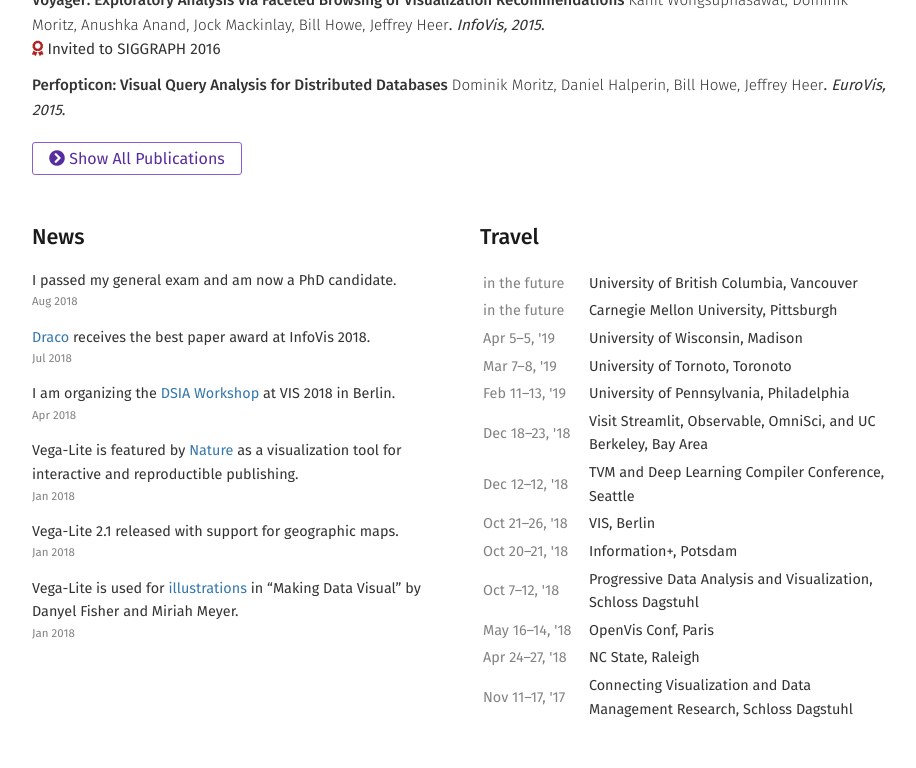
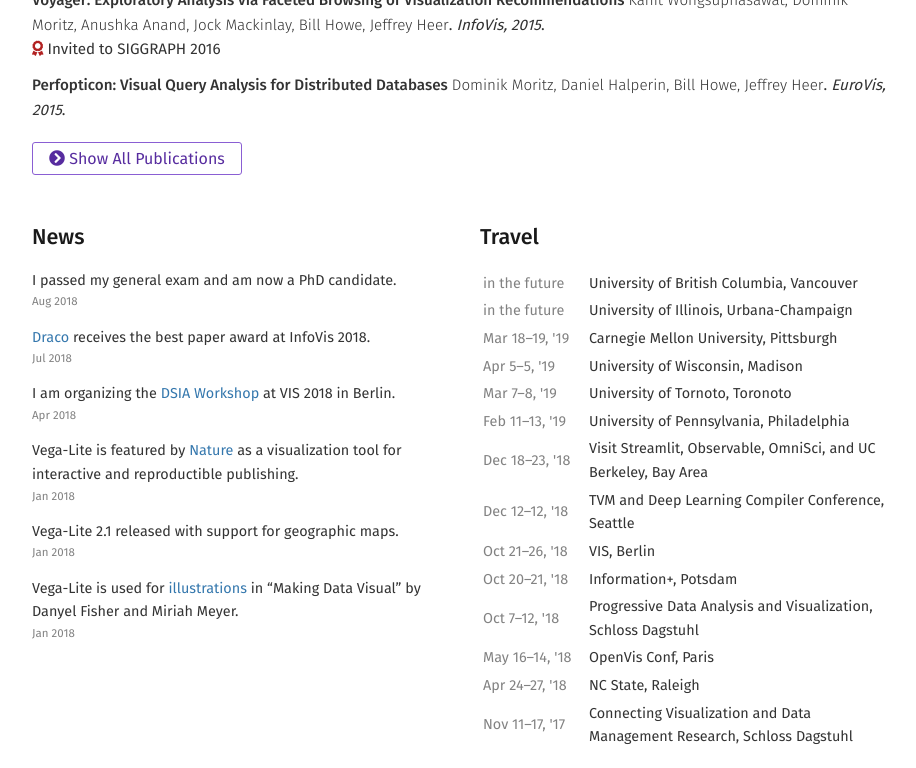
Before and after one commit to domoritz/domoritz.github.io, a Jekyll site: the page built from index.md, in a window 1280 px wide and 900 px high, scrolled down 1558 px, cut to the strip 0-768 px from the top of the window. Shown: the whole strip, without its empty margins (176-1092 px from the left). Built offline with Jekyll 4.4.1, drawn with Linux system fonts in a browser that asks for light colours; nearby versions of some CDN libraries.

Commit message:
Add UIUC

```diff
--- a/_data/travel.yml
+++ b/_data/travel.yml
@@ -1,7 +1,11 @@
 - title: University of British Columbia
   where: Vancouver
+- title: University of Illinois
+  where: Urbana-Champaign
 - title: Carnegie Mellon University
   where: Pittsburgh
+  start: 2019-03-18
+  end: 2019-03-19
 - title: University of Wisconsin
   where: Madison
   start: 2019-04-05
```
